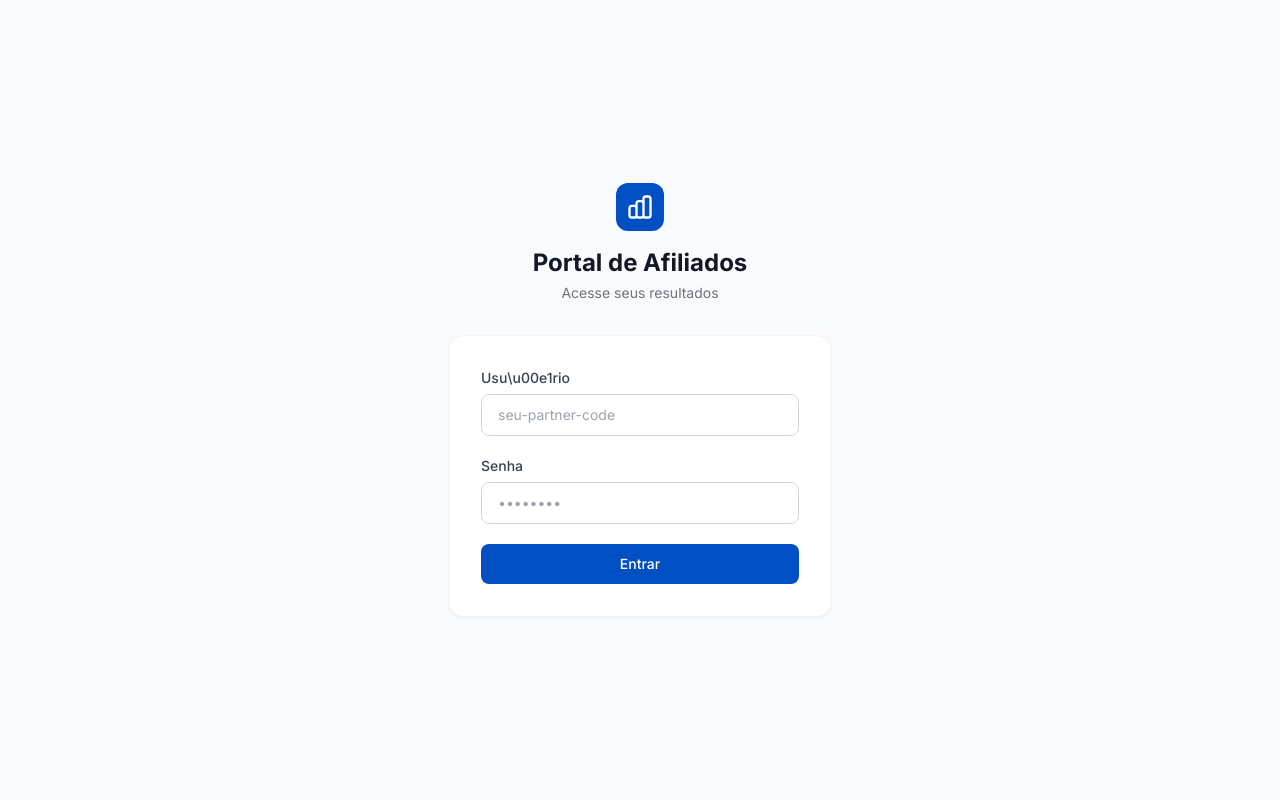
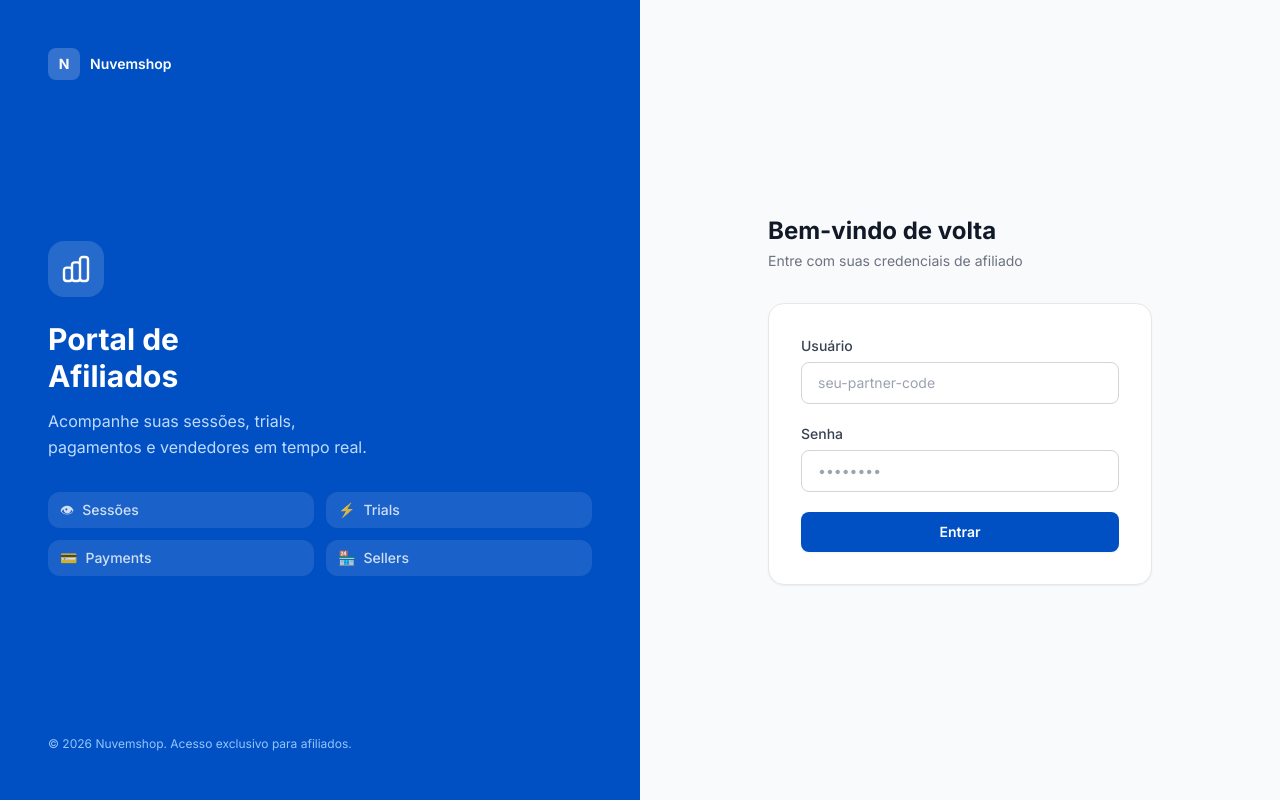
Before and after one commit to GiGuapo1/affiliates-dashboard, a Next.js app: page /login in a window 1280 px wide. Built offline with nearby package versions, Linux system fonts and the light colour scheme.

Commit message:
Update LoginForm.tsx

```diff
--- a/src/components/LoginForm.tsx
+++ b/src/components/LoginForm.tsx
@@ -29,7 +29,7 @@
     setLoading(false);
 
     if (result?.error) {
-      setError("Usu\u00e1rio ou senha incorretos.");
+      setError("Usu&#xe1;rio ou senha incorretos.");
     } else {
       router.push(callbackUrl);
       router.refresh();
@@ -37,24 +37,94 @@
   }
 
   return (
-    <div className="min-h-screen flex items-center justify-center bg-gray-50 px-4">
-      <div className="w-full max-w-sm">
-        <div className="text-center mb-8">
-          <div className="inline-flex items-center justify-center w-12 h-12 rounded-xl bg-brand-500 mb-4">
-            <svg className="w-7 h-7 text-white" fill="none" viewBox="0 0 24 24" stroke="currentColor">
-              <path strokeLinecap="round" strokeLinejoin="round" strokeWidth={2}
+    <div className="min-h-screen flex">
+      {/* Left panel — branding */}
+      <div
+        className="hidden lg:flex lg:w-1/2 flex-col justify-between p-12"
+        style={{ background: "#0050C3" }}
+      >
+        {/* Logo */}
+        <div className="flex items-center gap-2.5">
+          <div className="w-8 h-8 rounded-lg bg-white/20 flex items-center justify-center text-white font-bold text-sm">
+            N
+          </div>
+          <span className="text-white font-semibold text-sm">Nuvemshop</span>
+        </div>
+
+        {/* Center content */}
+        <div>
+          <div className="mb-8">
+            <div
+              className="w-14 h-14 rounded-2xl flex items-center justify-center mb-6"
+              style={{ background: "rgba(255,255,255,0.15)" }}
+            >
+              <svg className="w-8 h-8 text-white" fill="none" viewBox="0 0 24 24" stroke="currentColor">
+                <path strokeLinecap="round" strokeLinejoin="round" strokeWidth={1.8}
                   d="M9 19v-6a2 2 0 00-2-2H5a2 2 0 00-2 2v6a2 2 0 002 2h2a2 2 0 002-2zm0 0V9a2 2 0 012-2h2a2 2 0 012 2v10m-6 0a2 2 0 002 2h2a2 2 0 002-2m0 0V5a2 2 0 012-2h2a2 2 0 012 2v14a2 2 0 01-2 2h-2a2 2 0 01-2-2z" />
               </svg>
             </div>
-          <h1 className="text-2xl font-bold text-gray-900">Portal de Afiliados</h1>
-          <p className="text-sm text-gray-500 mt-1">Acesse seus resultados</p>
+            <h2 className="text-3xl font-bold text-white leading-tight mb-3">
+              Portal de<br />Afiliados
+            </h2>
+            <p className="text-blue-200 text-base leading-relaxed max-w-xs">
+              Acompanhe suas sess&#xf5;es, trials, pagamentos e vendedores em tempo real.
+            </p>
           </div>
 
-        <div className="bg-white rounded-2xl shadow-sm border border-gray-100 p-8">
+          {/* Stats pills */}
+          <div className="grid grid-cols-2 gap-3">
+            {[
+              { label: "Sess&#xf5;es", icon: "&#x1f441;" },
+              { label: "Trials", icon: "&#x26a1;" },
+              { label: "Payments", icon: "&#x1f4b3;" },
+              { label: "Sellers", icon: "&#x1f3ea;" },
+            ].map((item) => (
+              <div
+                key={item.label}
+                className="flex items-center gap-2 px-3 py-2 rounded-xl text-sm text-white/80"
+                style={{ background: "rgba(255,255,255,0.1)" }}
+              >
+                <span dangerouslySetInnerHTML={{ __html: item.icon }} />
+                <span
+                  className="font-medium"
+                  dangerouslySetInnerHTML={{ __html: item.label }}
+                />
+              </div>
+            ))}
+          </div>
+        </div>
+
+        <p className="text-blue-300 text-xs">
+          &copy; {new Date().getFullYear()} Nuvemshop. Acesso exclusivo para afiliados.
+        </p>
+      </div>
+
+      {/* Right panel — form */}
+      <div className="flex-1 flex items-center justify-center p-8 bg-gray-50">
+        <div className="w-full max-w-sm">
+          {/* Mobile logo */}
+          <div className="lg:hidden flex items-center gap-2 mb-8">
+            <div
+              className="w-7 h-7 rounded-md flex items-center justify-center text-white font-bold text-xs"
+              style={{ background: "#0050C3" }}
+            >
+              N
+            </div>
+            <span className="font-semibold text-gray-900 text-sm">Nuvemshop &middot; Portal de Afiliados</span>
+          </div>
+
+          <div className="mb-8">
+            <h1 className="text-2xl font-bold text-gray-900">Bem-vindo de volta</h1>
+            <p className="text-sm text-gray-500 mt-1">
+              Entre com suas credenciais de afiliado
+            </p>
+          </div>
+
+          <div className="bg-white rounded-2xl shadow-sm border border-gray-200 p-8">
             <form onSubmit={handleSubmit} className="space-y-5">
               <div>
                 <label htmlFor="username" className="block text-sm font-medium text-gray-700 mb-1.5">
-                Usu\u00e1rio
+                  Usu&#xe1;rio
                 </label>
                 <input
                   id="username"
@@ -63,7 +133,8 @@
                   required
                   value={username}
                   onChange={(e) => setUsername(e.target.value)}
-                className="w-full px-4 py-2.5 rounded-lg border border-gray-300 text-sm focus:outline-none focus:ring-2 focus:ring-brand-500 focus:border-transparent transition"
+                  className="w-full px-4 py-2.5 rounded-lg border border-gray-300 text-sm focus:outline-none focus:ring-2 focus:border-transparent transition"
+                  style={{ "--tw-ring-color": "#0050C3" } as React.CSSProperties}
                   placeholder="seu-partner-code"
                 />
               </div>
@@ -79,27 +150,42 @@
                   required
                   value={password}
                   onChange={(e) => setPassword(e.target.value)}
-                className="w-full px-4 py-2.5 rounded-lg border border-gray-300 text-sm focus:outline-none focus:ring-2 focus:ring-brand-500 focus:border-transparent transition"
-                placeholder="••••••••"
+                  className="w-full px-4 py-2.5 rounded-lg border border-gray-300 text-sm focus:outline-none focus:ring-2 focus:border-transparent transition"
+                  placeholder="&#x2022;&#x2022;&#x2022;&#x2022;&#x2022;&#x2022;&#x2022;&#x2022;"
                 />
               </div>
 
               {error && (
-              <p className="text-sm text-red-600 bg-red-50 px-3 py-2 rounded-lg">
-                {error}
-              </p>
+                <div className="flex items-center gap-2 text-sm text-red-700 bg-red-50 border border-red-200 px-3 py-2.5 rounded-lg">
+                  <svg className="w-4 h-4 shrink-0" fill="none" viewBox="0 0 24 24" stroke="currentColor">
+                    <path strokeLinecap="round" strokeLinejoin="round" strokeWidth={2} d="M12 8v4m0 4h.01M21 12a9 9 0 11-18 0 9 9 0 0118 0z" />
+                  </svg>
+                  <span dangerouslySetInnerHTML={{ __html: error }} />
+                </div>
               )}
 
               <button
                 type="submit"
                 disabled={loading}
-              className="w-full bg-brand-500 hover:bg-brand-600 disabled:opacity-60 text-white font-medium py-2.5 rounded-lg text-sm transition"
+                className="w-full text-white font-semibold py-2.5 rounded-lg text-sm transition-all disabled:opacity-60 flex items-center justify-center gap-2 shadow-sm hover:shadow-md"
+                style={{ background: "#0050C3" }}
               >
-              {loading ? "Entrando..." : "Entrar"}
+                {loading ? (
+                  <>
+                    <svg className="w-4 h-4 animate-spin" fill="none" viewBox="0 0 24 24">
+                      <circle className="opacity-25" cx="12" cy="12" r="10" stroke="currentColor" strokeWidth="4" />
+                      <path className="opacity-75" fill="currentColor" d="M4 12a8 8 0 018-8V0C5.373 0 0 5.373 0 12h4z" />
+                    </svg>
+                    Entrando...
+                  </>
+                ) : (
+                  "Entrar"
+                )}
               </button>
             </form>
           </div>
         </div>
       </div>
+    </div>
   );
 }
```
Lines whose indentation alone changed are shown as unchanged.
